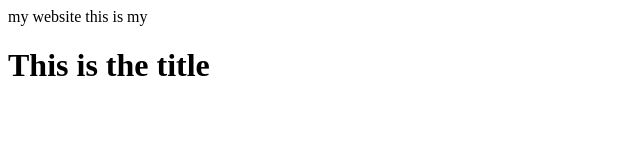
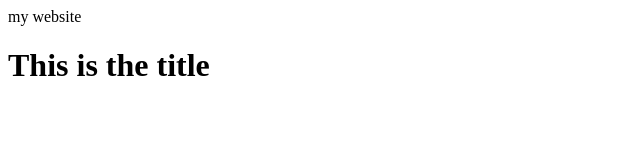
Before and after one commit to bpnoy3/bpnoy3.github.io, a plain HTML site: page index.html in a window 1280 px wide. Shown: the full height of the page, 0-640 px from the left. Drawn offline with Linux system fonts and the light colour scheme.

Commit message:
Update index.html

```diff
--- a/index.html
+++ b/index.html
@@ -2,7 +2,7 @@ my website
 <html>
   <title>This is my title</title>
   <head>
-    this is my
+
   </head>
   <body>
     <h1>This is the title</h1>
```
